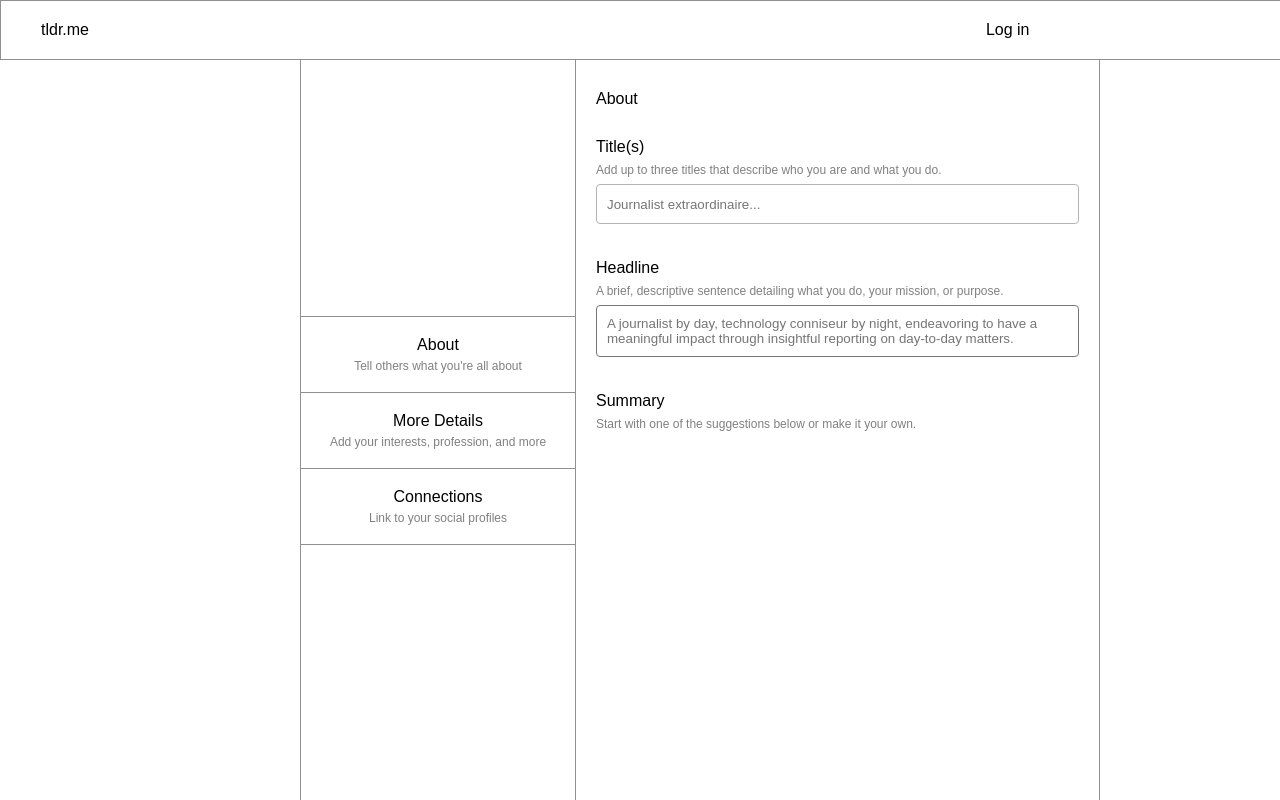
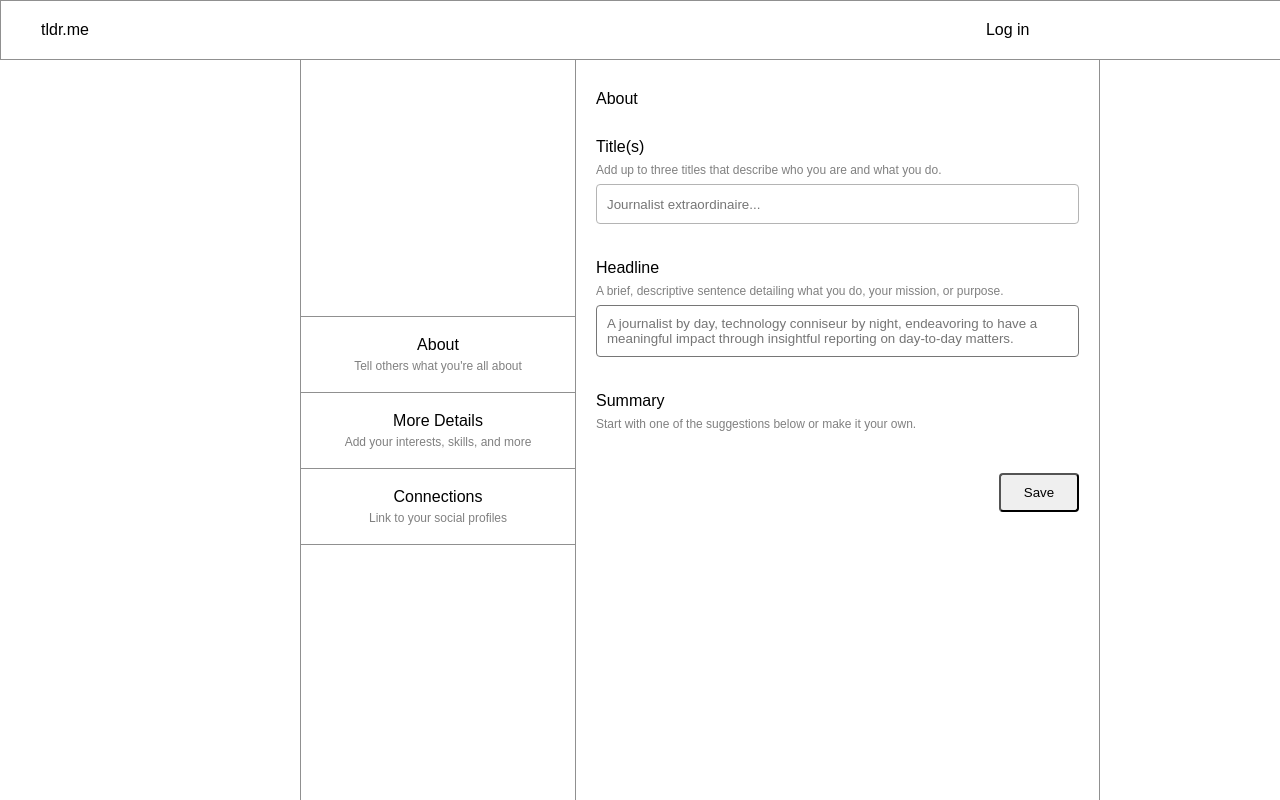
Before and after one commit to cjativa/tldr, a React (Create React App) app: page /edit-profile/about in a window 1280 px wide. Shown: the top 800 px of the page. Built offline with nearby package versions, Linux system fonts and the light colour scheme.

Commit message:
added save button

```diff
--- a/src/components/editProfile/editProfile.tsx
+++ b/src/components/editProfile/editProfile.tsx
@@ -1,14 +1,14 @@
 import React, { useState, useEffect } from 'react';
 import { Link, Switch, Route, Redirect } from 'react-router-dom';
-import { useEnterPress, useOnInput } from '../../shared/customHooks';
+import { useAPIRequest, useOnInput } from '../../shared/customHooks';
 
 export const EditProfile = () => {
 
     const menuLinks = [
         { primaryText: 'About', subText: 'Tell others what you\'re all about', slug: 'about', component: About },
-        { primaryText: 'More Details', subText: 'Add your interests, profession, and more', slug: 'more', component: More },
+        { primaryText: 'More Details', subText: 'Add your interests, skills, and more', slug: 'more', component: More },
         { primaryText: 'Connections', subText: 'Link to your social profiles', slug: 'connections', component: Connections }
-    ]
+    ];
 
     return (
         <div className="edit-profile">
@@ -39,28 +39,58 @@ export const EditProfile = () => {
 }
 
 const About = () => {
+
+    const [titles, modifyTitles] = useState([]);
+
+    const addTitle = () => {
+        modifyTitles([...titles, title]);
+        resetTitles();
+    }
+
+    const saveInformation = () => {
+        console.log(`Titles to save`, titles);
+        console.log(`Heading to save`, heading);
+    }
+
+    const { value: title, bind: bindTitles, reset: resetTitles } = useOnInput('', addTitle);
+    const { value: heading, bind: bindHeading, reset: resetHeading } = useOnInput('');
+
     return (
         <div className="about">
             <p>About</p>
             <div className="about__sections">
+
                 {/** Title section */}
                 <div className="about__section">
                     <p>Title(s)</p>
                     <p className="subtitle">Add up to three titles that describe who you are and what you do.</p>
-                    <input type="text" placeholder="Journalist extraordinaire..." />
+                    <input type="text" name="titles" placeholder="Journalist extraordinaire..." {...bindTitles} />
+                    {titles.length > 0 &&
+                        <ul>
+                            {titles.map((title, index) => <li key={index}>{title}</li>)}
+                        </ul>
+                    }
                 </div>
+
                 {/** Headline section */}
                 <div className="about__section">
                     <p>Headline</p>
                     <p className="subtitle">A brief, descriptive sentence detailing what you do, your mission, or purpose.</p>
-                    <textarea rows={2} placeholder="A journalist by day, technology conniseur by night, endeavoring to have a meaningful impact through insightful reporting on day-to-day matters." />
+                    <textarea rows={2} {...bindHeading} placeholder="A journalist by day, technology conniseur by night, endeavoring to have a meaningful impact through insightful reporting on day-to-day matters." />
                 </div>
+
                 {/** Summary section */}
                 <div className="about__section">
                     <p>Summary</p>
                     <p className="subtitle">Start with one of the suggestions below or make it your own.</p>
                     <div></div>
                 </div>
+
+                {/** Save button */}
+                <div className="about__section save">
+                    <button onClick={saveInformation}>Save</button>
+                </div>
+
             </div>
         </div>
     )
@@ -84,11 +114,6 @@ const More = () => {
 
     const { value: interest, bind: bindInterests, reset: resetInterest } = useOnInput('', addInterest);
     const { value: skill, bind: bindSkills, reset: resetSkill } = useOnInput('', addSkill);
-
-
-
-
-
 
 
     return (
@@ -137,6 +162,11 @@ const More = () => {
                     }
                 </div>
 
+                {/** Save button */}
+                <div className="more__section save">
+                    <button>Save</button>
+                </div>
+
             </div>
         </div>
     )
--- a/src/styles/components/editProfile/editProfile.scss
+++ b/src/styles/components/editProfile/editProfile.scss
@@ -79,6 +79,11 @@
   }
 }
 
+.save {
+  justify-self: end;
+  width: 80px;
+}
+
 .more {
   display: grid;
   grid-template-rows: max-content 1fr;
```
